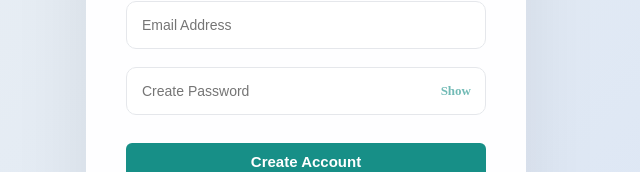
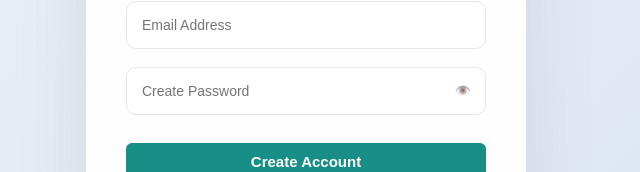
Before and after one commit to shoryataneja/SplitEase, a React app in the folder frontend/: page /signup in a window 1280 px wide. Shown: the part 411-583 px from the top of the page, without its empty margins (334-974 px from the left). Built offline with nearby package versions, Linux system fonts and the light colour scheme; the HTML template or start-up script is replaced by a standard one.

Commit message:
fixed some bugs

```diff
--- a/frontend/src/pages/Signup.jsx
+++ b/frontend/src/pages/Signup.jsx
@@ -73,7 +73,7 @@ return (
               className="eye-toggle"
               onClick={() => setShowPassword(!showPassword)}
             >
-              {showPassword ? "Hide" : "Show"}
+              {showPassword ? "👁️" : "👁️"}
             </span>
           </div>
 
```
